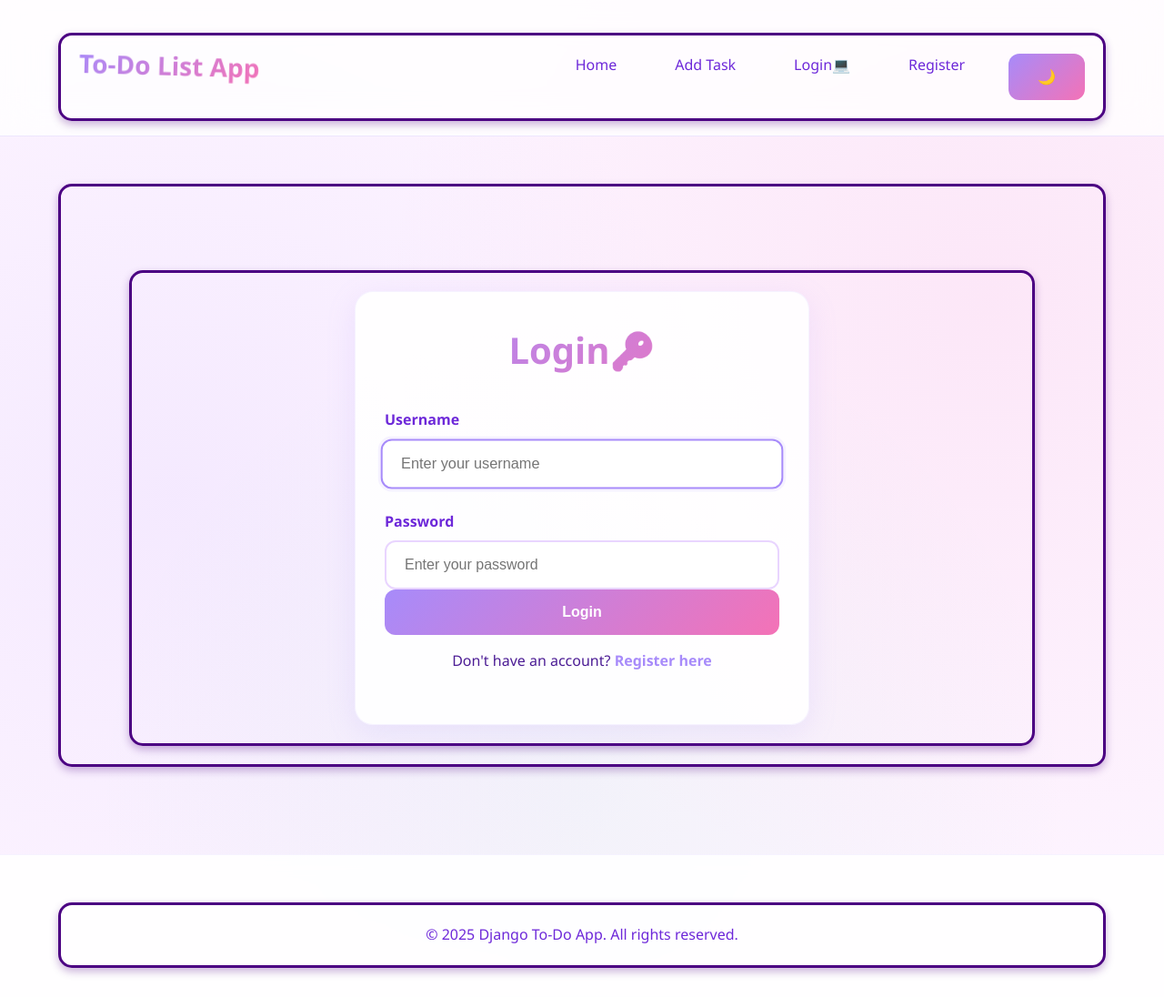
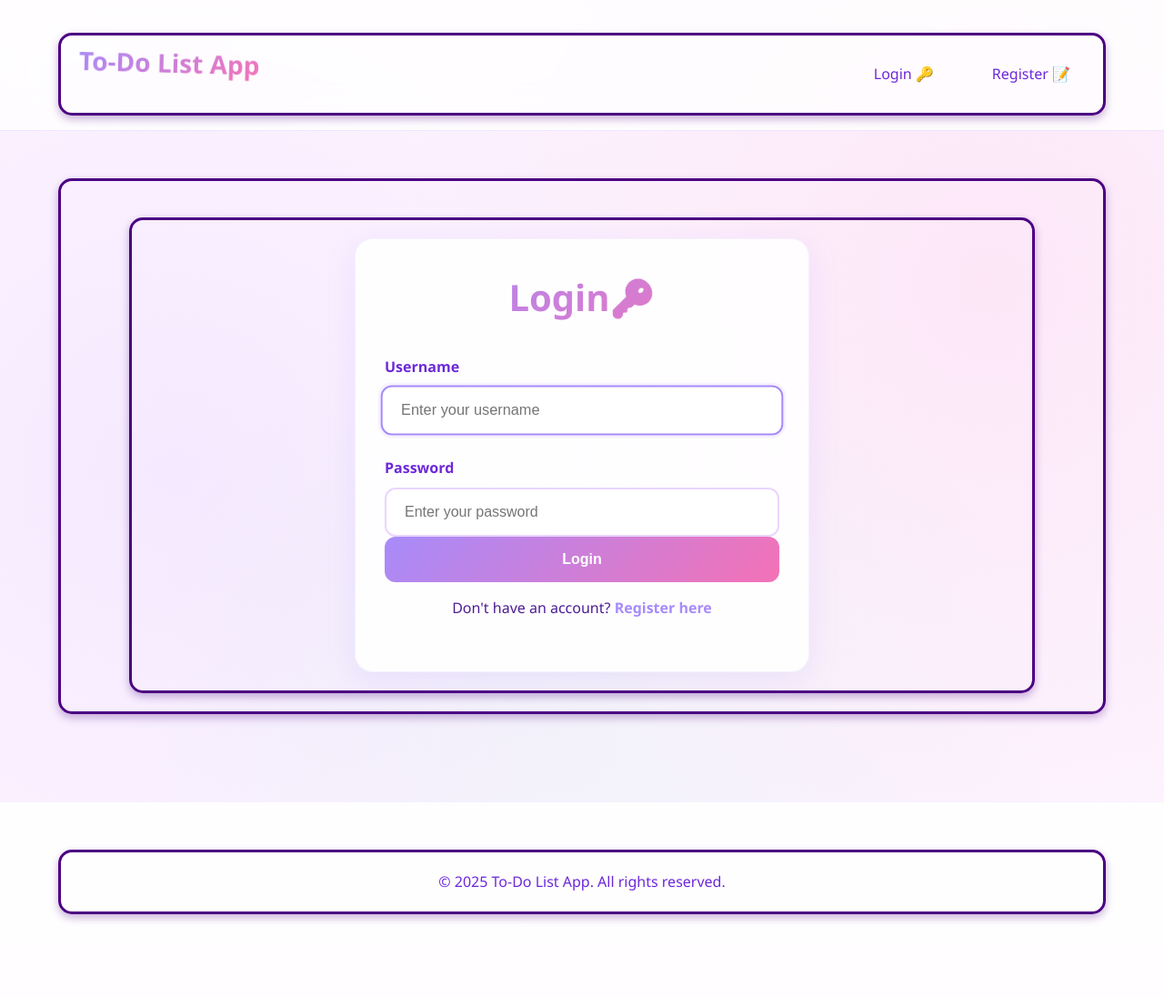
Before and after one commit to Naomi-Liboke/To-Do-Web-App, a Django app: a page that uses to_do_project/to_do_app/templates/to_do_app/base.html in a window 1280 px wide. Shown: the whole page at 91% size. After the commit the page ends 1013 px from the top, so only its background shows below. Run offline with Django 5.2, Linux system fonts and the light colour scheme.

Commit message:
Restructured the navigation bar in base.html to only show relevant links based on the user's login status and deleted unused folder

```diff
--- a/to_do_project/to_do_app/templates/to_do_app/base.html
+++ b/to_do_project/to_do_app/templates/to_do_app/base.html
@@ -15,17 +15,19 @@
             <nav class="navbar">
                 <div class="logo">To-Do List App</div>
                 <ul class="nav-links">
-                    <li><a href="{% url 'task_list' %}">Home</a></li>
-                    <li><a href="{% url 'add_task' %}">Add Task</a></li>
                     {% if user.is_authenticated %}
+                        <li><a href="{% url 'task_list' %}">Home</a></li>
+                        <li><a href="{% url 'add_task' %}">Add Task</a></li>
                         <li><a href="{% url 'logout' %}">Logout</a></li>
+                        <li>
+                            <button class="dark-mode-btn" aria-label="Toggle dark mode">
+                                ☀️
+                            </button>
+                        </li>
                     {% else %}
-                        <li><a href="{% url 'login' %}">Login💻</a></li>
-                        <li><a href="{% url 'register' %}">Register</a></li>
+                        <li><a href="{% url 'login' %}">Login 🔑</a></li>
+                        <li><a href="{% url 'register' %}">Register 📝</a></li>
                     {% endif %}
-                    <li>
-                        <button id="dark-mode-toggle" class="dark-mode-btn">🌙</button>
-                    </li>
                 </ul>
             </nav>
         </div>
@@ -33,42 +35,48 @@
 
     <main>
         <div class="container">
-            <div id="welcome-message">🌸 Welcome to your To-Do App 🌼</div>
+            {% if messages %}
+                <div class="messages">
+                    {% for message in messages %}
+                        <div class="message {{ message.tags }}">{{ message }}</div>
+                    {% endfor %}
+                </div>
+            {% endif %}
 
             {% block content %}
-            <!-- Page-specific content will go here -->
             {% endblock %}
         </div>
     </main>
 
     <footer>
         <div class="container">
-            <p>&copy; 2025 Django To-Do App. All rights reserved.</p>
+            <p>&copy; {% now "Y" %} To-Do List App. All rights reserved.</p>
         </div>
     </footer>
 
-    <!-- JS -->
     <script src="{% static 'to_do_app/js/main.js' %}"></script>
-
-    <!-- Inline Dark Mode JS -->
     <script>
-    document.addEventListener('DOMContentLoaded', function() {
-        const toggle = document.getElementById('dark-mode-toggle');
-
-        if (toggle) {
-            toggle.addEventListener('click', function() {
+        // Dark mode toggle functionality
+        const darkModeBtn = document.querySelector('.dark-mode-btn');
+        if (darkModeBtn) {
+            darkModeBtn.addEventListener('click', () => {
                 document.body.classList.toggle('dark-mode');
-
-                // Change icon
+                // I might want to save this preference in localStorage
                 if (document.body.classList.contains('dark-mode')) {
-                    toggle.textContent = '☀️';
+                    localStorage.setItem('darkMode', 'enabled');
+                    darkModeBtn.innerHTML = '🌙'; // Change icon to moon
                 } else {
-                    toggle.textContent = '🌙';
+                    localStorage.setItem('darkMode', 'disabled');
+                    darkModeBtn.innerHTML = '☀️'; // Change icon to sun
                 }
             });
+
+            // Check for saved dark mode preference on load
+            if (localStorage.getItem('darkMode') === 'enabled') {
+                document.body.classList.add('dark-mode');
+                darkModeBtn.innerHTML = '🌙';
+            }
         }
-    });
     </script>
-
 </body>
 </html>
```
